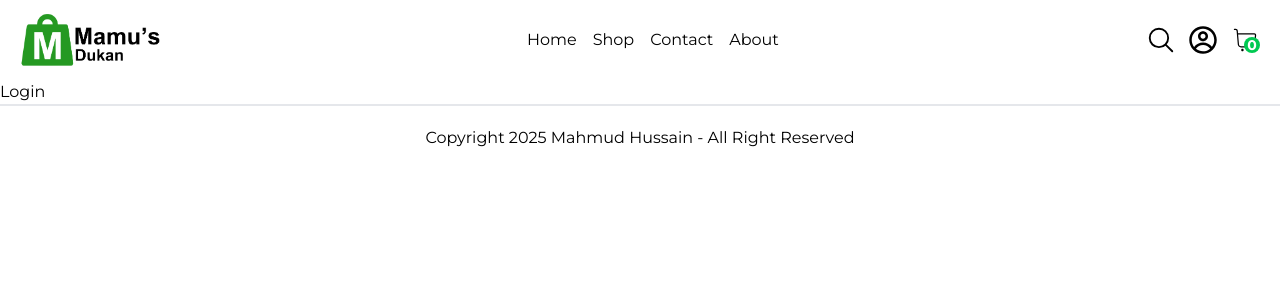
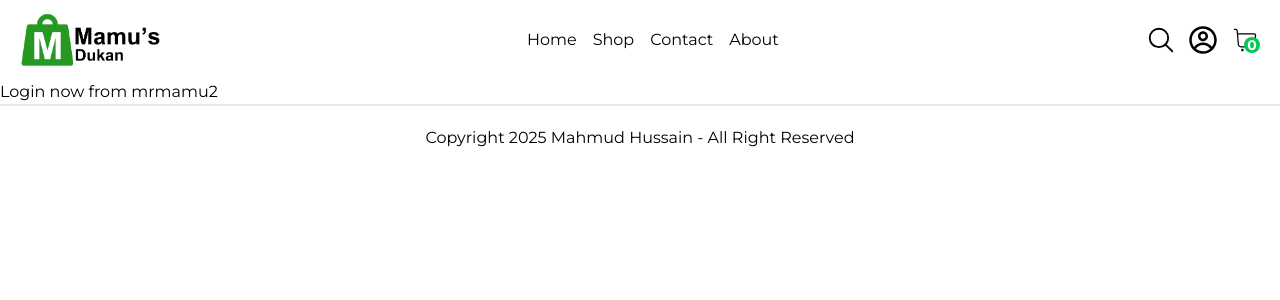
Before and after one commit to mahmudhussaininfo/mamur-Dukan, a React (Vite) app in the folder client/: page /login in a window 1280 px wide. Shown: the top 300 px of the page. Built offline with nearby package versions, Linux system fonts and the light colour scheme.

Commit message:
changes from mrmamu2

```diff
--- a/client/src/pages/Login.jsx
+++ b/client/src/pages/Login.jsx
@@ -1,7 +1,7 @@
 import React from "react";
 
 const Login = () => {
-  return <div>Login</div>;
+  return <div>Login now from mrmamu2</div>;
 };
 
 export default Login;
```
